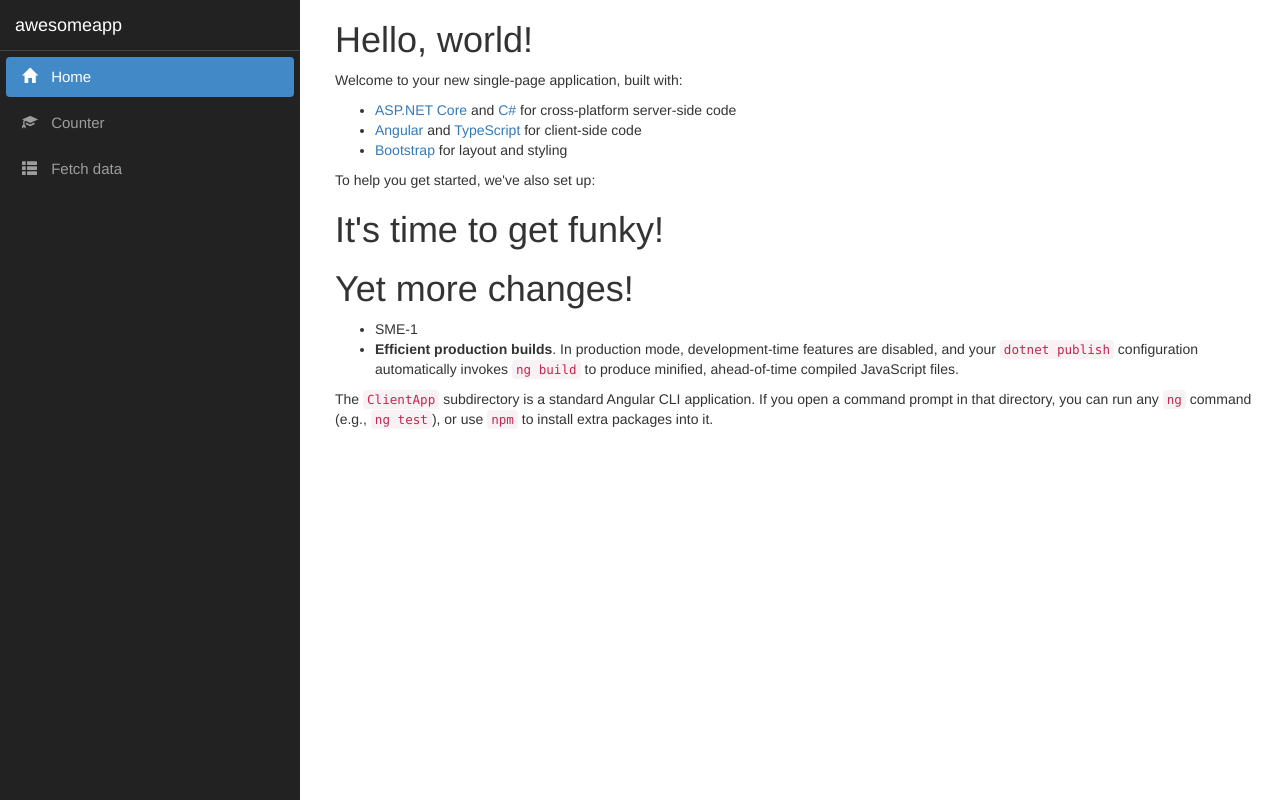
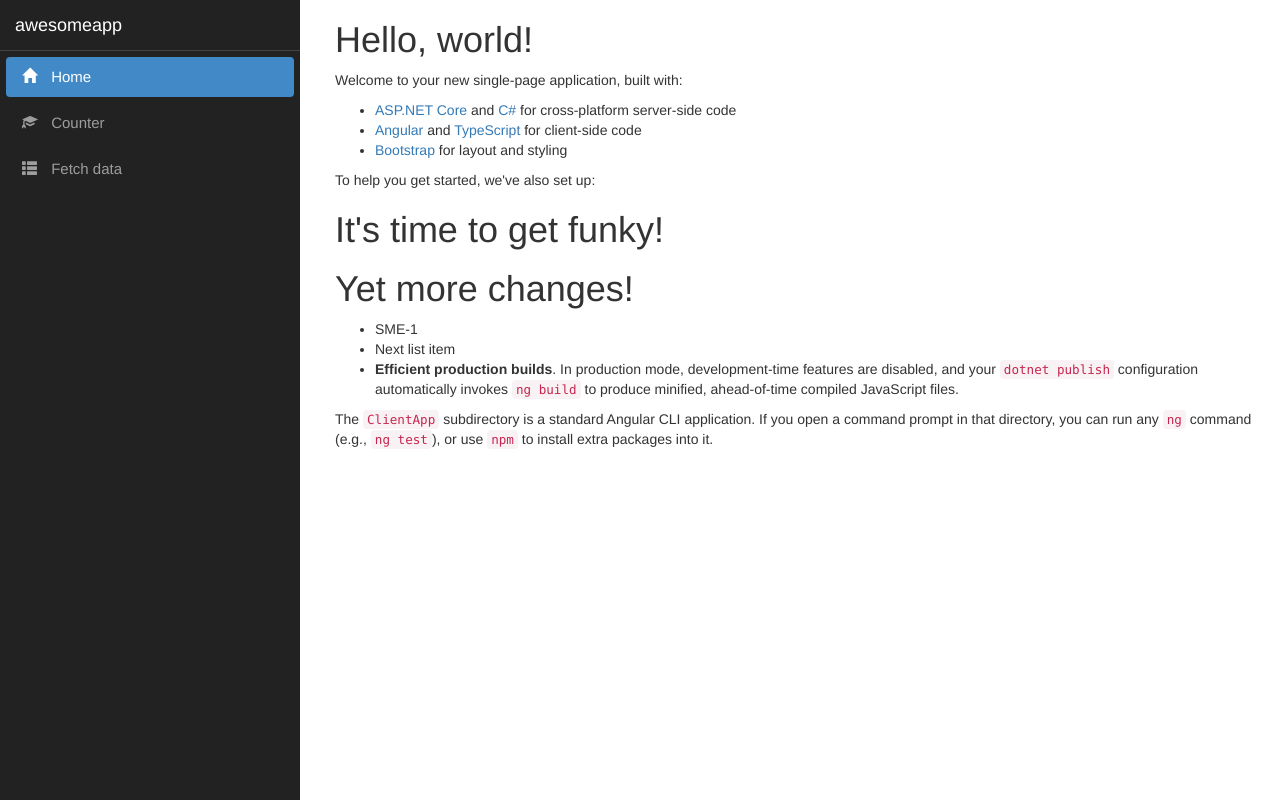
Before and after one commit to hoeriksen/git-noob, an Angular app in the folder awesomeapp/awesomeapp/ClientApp/: page / in a window 1280 px wide. Built offline with nearby package versions, Linux system fonts and the light colour scheme.

Commit message:
Add more list items

```diff
--- a/awesomeapp/awesomeapp/ClientApp/src/app/home/home.component.html
+++ b/awesomeapp/awesomeapp/ClientApp/src/app/home/home.component.html
@@ -10,6 +10,7 @@
 <h1>Yet more changes!</h1>
 <ul>
   <li>SME-1</li>
+  <li>Next list item</li>
 
   <li><strong>Efficient production builds</strong>. In production mode, development-time features are disabled, and your <code>dotnet publish</code> configuration automatically invokes <code>ng build</code> to produce minified, ahead-of-time compiled JavaScript files.</li>
 </ul>
```
